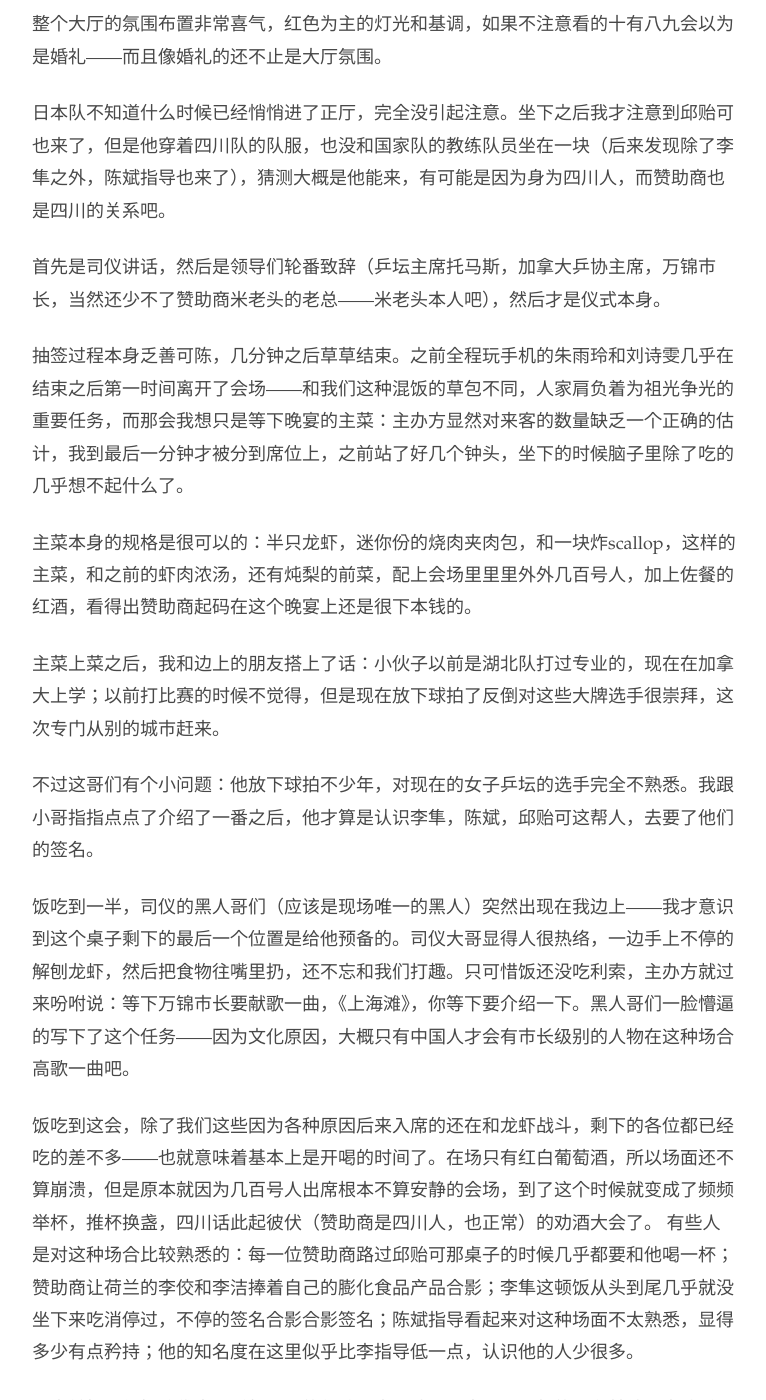
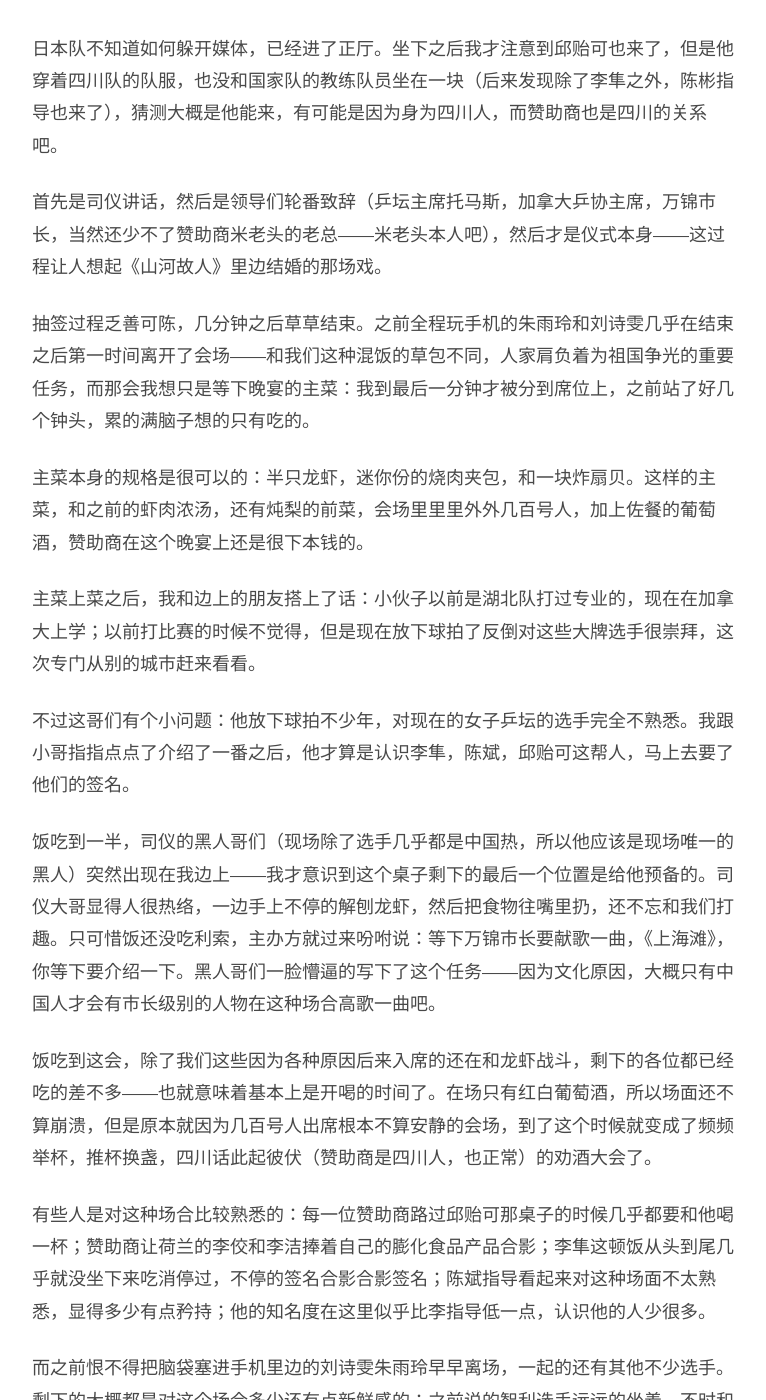
Before and after one commit to readandchedan/readandchedan.github.io, a Jekyll site: the page built from _posts/tabletennis/_posts/2017-10-26-world-cup-dinner.md, in a window 1280 px wide and 1400 px high, scrolled down 2314 px. Shown: the whole window, without its empty margins (256-1022 px from the left). Built offline with Jekyll 4.4.1, drawn with Linux system fonts in a browser that asks for light colours; some of the changed text lies outside the part shown.

Commit message:
Update 2017-10-26-world-cup-dinner.md

```diff
--- a/_posts/tabletennis/_posts/2017-10-26-world-cup-dinner.md
+++ b/_posts/tabletennis/_posts/2017-10-26-world-cup-dinner.md
@@ -6,68 +6,68 @@
 理查德林特雷克导演的《少年时代》——一部用12年的真实时光拍摄的围绕少年成长的电影——中有这么一场戏：
 男孩高中毕业了，回家发现家里有个大派对。他生性害羞，对此并不热衷。她妈妈祝酒，先祝贺他高中毕业，然后指着吃吃喝喝交谈着正开心的客人们说，我知道你不想要什么派对，但是我们想要。
 
-我受邀参加了2017年在加拿大万锦举办的女子世界杯欢迎晚宴，坐下之后我远远看着低头玩手机的刘诗雯和朱雨玲，想起了这场戏。
+受邀参加了2017年在加拿大万锦举办的女子世界杯欢迎晚宴，我远远看着低头玩手机的刘诗雯和朱雨玲，想起了这场戏。
 
-但凡是聚会，需要一个由头。在一场喝酒吃饭闹闹腾腾的派对中，其实由头本身并不重要，重要的是参与的人心情舒畅，至于“由头”本身心情如何倒不那么重要。
+但凡是聚会，需要一个由头。在一场喝酒吃饭闹闹腾腾的派对中，重要的是参与的人心情舒畅，“由头”本身心情如何倒不那么重要。
 
-派对这东西，真的就是这样。
+派对这东西，真就是这样。
+
+</br>
 
 世界杯晚宴由一组采访开始，在酒店的一个ball room前支起大幕，满满的写着赞助商的名字，角落里还有邀请来的艺术家奏乐。原本七点半开始的准备抽签仪式，到了快八点正主们才纷纷登场。
 
-最先到的是加拿大的张默。她所代表的加拿大在乒乓球的世界里不算是个强国，但是她自从八九岁来到加拿大，在北美打出成绩之后经常参加世界杯，对这个氛围和周围的媒体并不陌生：世界杯是一年一度的比赛，大部分国家不会专门派出电视台媒体队伍采访，这次主要的记者来自于大使馆和本地华人媒体。
+最先到的是加拿大的张默。她所代表的加拿大在乒乓球的世界里不算是个强国，但她八九岁来到加拿大，在北美打出成绩之后经常参加世界杯，对这个氛围并不陌生。世界杯一年一度，大部分国家不会专门派出电视台媒体队伍采访，这次主要的记者来自于大使馆和本地华人媒体。
 
-张默显然和媒体有着不错的关系，应对熟练。加上这次比赛在加拿大举行，她显得放松舒服，没什么不适的感觉，就像一个在自家后院参加晚宴的姑娘，驾轻就熟。
-然后到场的是澳大利亚的洪剑芳。如果不是穿着澳大利亚的比赛服，她看着更像是去菜市场买菜的和气阿姨。不过大概也因为人生阅历的关系，她对面对镜头谈吐稳妥，还耐心的为当地的华人媒体电视台解释自己的名字是哪几个字。
+张默显然对这些人都很熟悉，应对自然，像一个在自家后院参加派对的姑娘。
 
-之后来的是智利的Paulina Vega和她的教练。和大部分经常出席这种场合的世界名将不同，这一切对她来说非常新鲜：她已经31岁，并不是没见过市面的孩子，但是世界级别的舞台，她不是常客。
+然后到场的是澳大利亚的洪剑芳。如果不是穿着澳大利亚的比赛服，她看着更像是去菜市场买菜的和气阿姨。大概也因为人生阅历的关系，她对面对镜头谈吐稳妥，耐心的为当地的华人媒体电视台解释自己的名字是哪几个字。
 
-媒体首先交头接耳一番，慢慢确认这两位是谁——还要通过两位运动服背上的文字来确认——然后开始围上去采访，一只眼睛盯着入口那边——万一有大牌来了，大概还要抢占有利位置。
+之后来的是智利的Paulina Vega和她的教练。和大部分经常出席这种场合的世界名将不同，这一切对她来说非常新鲜：她已经31岁，参加过奥运会，并不是没见过市面，但是世界级别的舞台，她不是常客。
 
-虽然这两位对媒体的采访显得多少有点新鲜好奇，但是她们也大概是当天晚上比较享受这个场合的两位。她们当然也知道到场的大部分人不是来看她们的，所以她们也在安然的享受属于自己的几分钟镁光灯之后，切换到几乎一样是观众的位置，从更距离的位置好奇的打量着一切。
+媒体首先交头接耳一番，慢慢确认这两位是谁——还要通过两位运动服背上的文字来确认——然后开始围上去采访，同时一只眼睛盯着入口那边——万一有大牌来了，还要抢占有利位置。
 
-——不如说接下来到场的这几位。
+这两位对媒体的采访显得多少有点新鲜好奇，不过是这天晚上最享受的两位。她们也知道到场的大部分人不是来看她们的，所以她们安然接受属于自己的几分钟镁光灯，然后切换到几乎是观众的位置，从更距离的位置好奇的打量着一切——或者说接下来到场的这几位。
 
 李隼指导高高的个头，略有驼背但嗓门洪亮，这些年还开始有点白头发，穿着蓝色的国家队运动服，在人群中非常显眼。她带着刘诗雯和朱雨玲来的时候几乎第一时间就得到了所有人的注意。
 
-李隼指导和刘诗雯接受采访的时候站得距离稍远，这马上就被媒体捕捉到，变成了两波媒体分别采访两个人。朱雨玲一见状况，一转身就躲到了大幕后边——当真机灵。
+李隼指导和刘诗雯接受采访的时候站得距离稍远，马上就被媒体捕捉到，演变了两波媒体分别采访两个人。朱雨玲见状，一转身就躲到了大幕后边——当真机灵。
 
-坦白地说，中国队的这两位选手是并不想在这个时间出现在这个场合的。她们是着一切的由头，但是到场的大部分更在乎能不能从她们身上完成自己的任务，至于由头的心情，那是主办方的责任。
+坦白地说，中国队的这两位是不想出现在这个场合的。她们是着一切的由头，但是到场的大部分更在乎能不能从她们身上完成自己的任务，至于由头的心情，那是主办方的责任——在场的大部份人并不关心。
 
-李隼和刘诗雯接受采访的时间，其他选手基本上已经到位。但是中国的选手教练们仍然在接受采访，她们也乐得当一下观众——更何况人一次到期了，每个人被分到的媒体采访也少一点。
+李隼和刘诗雯接受采访时，其他选手基本上已经到位。中国的选手教练们仍然在接受采访，她们也乐得当一下观众——更何况人一次到期了，每个人被分到的媒体采访也少一点。
 
-刘佳虽然已经做了妈妈，但是举止行为看着仍然像个十几岁的姑娘，看起来性格活泼名不虚传；荷兰的李佼和李洁，现在已经变成了教练和队员的关系；德国队的教练施婕场上场下形象几乎没什么区别，冷淡震惊，似乎完全不受周围环境的影响。
+刘佳虽然已经做了妈妈，举止行为却仍然像个十几岁的姑娘，看起来性格活泼名不虚传；荷兰的李佼和李洁，现在已经变成了教练和队员的关系；德国队的教练施婕场上场下形象几乎没什么区别，冷淡镇静，完全不受周围环境影响。
 
-韩国队的徐孝元穿着一件亮粉色的运动衣，并没有国家的标志，混在几乎现场几乎都是中国人的环境里边完全就像个路过的漂亮姑娘——但是完全没有吸引到媒体的注意。我提出合影，徐孝元点点头表示同意，合影之后我表示谢意，姑娘也只是点点头，非常安静。
+韩国队的徐孝元穿着一件亮粉色的运动衣，没有国家的标志，混在几乎现场就像个路过的漂亮姑娘，完全没有吸引到媒体的注意。我提出合影，徐孝元点点头表示同意，合影之后我表示谢意，姑娘也只是点点头，非常安静。
 
-之后媒体的采访环节差不多结束，大家进入正厅开始晚宴——当然还有之前的抽签环节。整个正厅分布了大概五十几张餐桌，来招待参加晚宴的客人；中央位置有个舞台，用来配合抽签环节。
+之后媒体的采访环节差不多结束，大家进入正厅开始晚宴之前的抽签环节。整个正厅分布了大概五十几张餐桌，来招待参加晚宴的客人；中央位置有个舞台，用来配合抽签环节。大厅的布置得非常喜气，红色为主的灯光和基调，不注意看的十有八九会以为是婚礼现场。
 
-整个大厅的氛围布置非常喜气，红色为主的灯光和基调，如果不注意看的十有八九会以为是婚礼——而且像婚礼的还不止是大厅氛围。
+日本队不知道如何躲开媒体，已经进了正厅。坐下之后我才注意到邱贻可也来了，但是他穿着四川队的队服，也没和国家队的教练队员坐在一块（后来发现除了李隼之外，陈彬指导也来了），猜测大概是他能来，有可能是因为身为四川人，而赞助商也是四川的关系吧。
 
-日本队不知道什么时候已经悄悄进了正厅，完全没引起注意。坐下之后我才注意到邱贻可也来了，但是他穿着四川队的队服，也没和国家队的教练队员坐在一块（后来发现除了李隼之外，陈斌指导也来了），猜测大概是他能来，有可能是因为身为四川人，而赞助商也是四川的关系吧。
+首先是司仪讲话，然后是领导们轮番致辞（乒坛主席托马斯，加拿大乒协主席，万锦市长，当然还少不了赞助商米老头的老总——米老头本人吧），然后才是仪式本身——这过程让人想起《山河故人》里边结婚的那场戏。
 
-首先是司仪讲话，然后是领导们轮番致辞（乒坛主席托马斯，加拿大乒协主席，万锦市长，当然还少不了赞助商米老头的老总——米老头本人吧），然后才是仪式本身。
+抽签过程乏善可陈，几分钟之后草草结束。之前全程玩手机的朱雨玲和刘诗雯几乎在结束之后第一时间离开了会场——和我们这种混饭的草包不同，人家肩负着为祖国争光的重要任务，而那会我想只是等下晚宴的主菜：我到最后一分钟才被分到席位上，之前站了好几个钟头，累的满脑子想的只有吃的。
 
-抽签过程本身乏善可陈，几分钟之后草草结束。之前全程玩手机的朱雨玲和刘诗雯几乎在结束之后第一时间离开了会场——和我们这种混饭的草包不同，人家肩负着为祖光争光的重要任务，而那会我想只是等下晚宴的主菜：主办方显然对来客的数量缺乏一个正确的估计，我到最后一分钟才被分到席位上，之前站了好几个钟头，坐下的时候脑子里除了吃的几乎想不起什么了。
+主菜本身的规格是很可以的：半只龙虾，迷你份的烧肉夹包，和一块炸扇贝。这样的主菜，和之前的虾肉浓汤，还有炖梨的前菜，会场里里里外外几百号人，加上佐餐的葡萄酒，赞助商在这个晚宴上还是很下本钱的。
 
-主菜本身的规格是很可以的：半只龙虾，迷你份的烧肉夹肉包，和一块炸scallop，这样的主菜，和之前的虾肉浓汤，还有炖梨的前菜，配上会场里里里外外几百号人，加上佐餐的红酒，看得出赞助商起码在这个晚宴上还是很下本钱的。
+主菜上菜之后，我和边上的朋友搭上了话：小伙子以前是湖北队打过专业的，现在在加拿大上学；以前打比赛的时候不觉得，但是现在放下球拍了反倒对这些大牌选手很崇拜，这次专门从别的城市赶来看看。
 
-主菜上菜之后，我和边上的朋友搭上了话：小伙子以前是湖北队打过专业的，现在在加拿大上学；以前打比赛的时候不觉得，但是现在放下球拍了反倒对这些大牌选手很崇拜，这次专门从别的城市赶来。
+不过这哥们有个小问题：他放下球拍不少年，对现在的女子乒坛的选手完全不熟悉。我跟小哥指指点点了介绍了一番之后，他才算是认识李隼，陈斌，邱贻可这帮人，马上去要了他们的签名。
 
-不过这哥们有个小问题：他放下球拍不少年，对现在的女子乒坛的选手完全不熟悉。我跟小哥指指点点了介绍了一番之后，他才算是认识李隼，陈斌，邱贻可这帮人，去要了他们的签名。
-
-饭吃到一半，司仪的黑人哥们（应该是现场唯一的黑人）突然出现在我边上——我才意识到这个桌子剩下的最后一个位置是给他预备的。司仪大哥显得人很热络，一边手上不停的解刨龙虾，然后把食物往嘴里扔，还不忘和我们打趣。只可惜饭还没吃利索，主办方就过来吩咐说：等下万锦市长要献歌一曲，《上海滩》，你等下要介绍一下。黑人哥们一脸懵逼的写下了这个任务——因为文化原因，大概只有中国人才会有市长级别的人物在这种场合高歌一曲吧。
+饭吃到一半，司仪的黑人哥们（现场除了选手几乎都是中国热，所以他应该是现场唯一的黑人）突然出现在我边上——我才意识到这个桌子剩下的最后一个位置是给他预备的。司仪大哥显得人很热络，一边手上不停的解刨龙虾，然后把食物往嘴里扔，还不忘和我们打趣。只可惜饭还没吃利索，主办方就过来吩咐说：等下万锦市长要献歌一曲，《上海滩》，你等下要介绍一下。黑人哥们一脸懵逼的写下了这个任务——因为文化原因，大概只有中国人才会有市长级别的人物在这种场合高歌一曲吧。
 
 饭吃到这会，除了我们这些因为各种原因后来入席的还在和龙虾战斗，剩下的各位都已经吃的差不多——也就意味着基本上是开喝的时间了。在场只有红白葡萄酒，所以场面还不算崩溃，但是原本就因为几百号人出席根本不算安静的会场，到了这个时候就变成了频频举杯，推杯换盏，四川话此起彼伏（赞助商是四川人，也正常）的劝酒大会了。
+
 有些人是对这种场合比较熟悉的：每一位赞助商路过邱贻可那桌子的时候几乎都要和他喝一杯；赞助商让荷兰的李佼和李洁捧着自己的膨化食品产品合影；李隼这顿饭从头到尾几乎就没坐下来吃消停过，不停的签名合影合影签名；陈斌指导看起来对这种场面不太熟悉，显得多少有点矜持；他的知名度在这里似乎比李指导低一点，认识他的人少很多。
 
-而之前恨不得把脑袋塞进手机里边的刘诗雯朱雨玲早早离场，一起的还有其他不少选手。剩下的大概都是对这个场合多少还有点新鲜感的：之前说的智力选手远远的坐着，不时和自己的教练交流点什么，笑呵呵的看着一大帮中国人喝来喝去。
+而之前恨不得把脑袋塞进手机里边的刘诗雯朱雨玲早早离场，一起的还有其他不少选手。剩下的大概都是对这个场合多少还有点新鲜感的：之前说的智利选手远远的坐着，不时和自己的教练交流点什么，笑呵呵的看着一大帮中国人喝来喝去。
 
 主菜吃完，赞助商和承办方已经喝过一轮，运动员们已经走的差不多，教练员们已经和不知道多少热情球迷，主办方和赞助商河过影，这时候主办方居然安排了一些小朋友开始跳了一会舞……在一群喝的正开心的人类中安排舞蹈演出，整个场面呈现出某种神秘的迷离感。
 
 当我看着黑人司仪哥们开始研究他刚才写下的稿子的时候，我知道等下市长大人就要献歌一曲了——虽然甜点还没来，但是我觉得差不多到了我离席的时候了。我的住处很远，再在这里呆下去没什么意义。
 
-当我从晚宴举办地的酒店走出来的时候，夜晚的安静的空气让我多少感到了一些愉快：这种场合的晚宴当然并不是为即将比赛的运动员们准备的，但是对我来说却是一个有机会面对面见见那些只在屏幕里见过的运动员教练员的机会——这让我能多少感受一下球台之外她们是一些怎么样的人。
+当我从晚宴举办地的酒店走出来的时候，夜晚的安静的空气让我多少感到了一些愉快：这种场合的晚宴当然并不是为即将比赛的运动员们准备的，但是对我来说却是一个有机会面看看活的运动员和教练员的机会（之前只在屏幕里见过）——这让我能多少感受一下球台之外她们是一些怎么样的人。
 
-不过对于运动员本身来说，她们其实并不那么想出席这种场合，她们其实非常清楚自己在场只是个由头，这个晚上的大部分时间是赞助商米老头，和各种本地承办方还有政府人员推杯换盏，交流感情的时候——运动员们并不想要什么派对，也不想在这里，但是赞助商承办方们需要。
+对于运动员本身来说，看得出她们其实并不那么想出席这种场合。她们非常清楚自己在场只是个由头，这个晚上的大部分时间是赞助商米老头，和各种本地承办方还有政府人员推杯换盏，交流感情的时候——运动员们并不想要什么派对，也不想在这里，但是赞助商承办方们需要。
 
 就像开头提过的，电影《少年时代》的那场戏一样。
```
